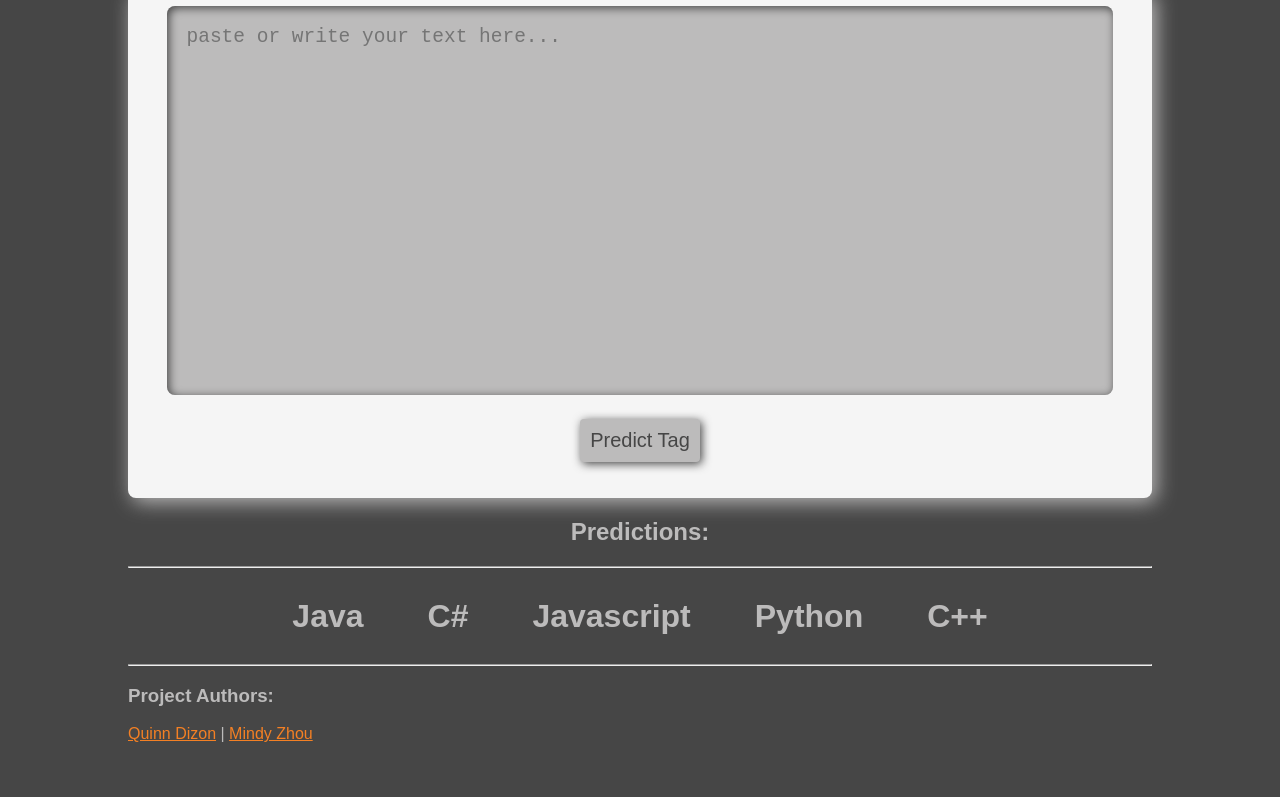
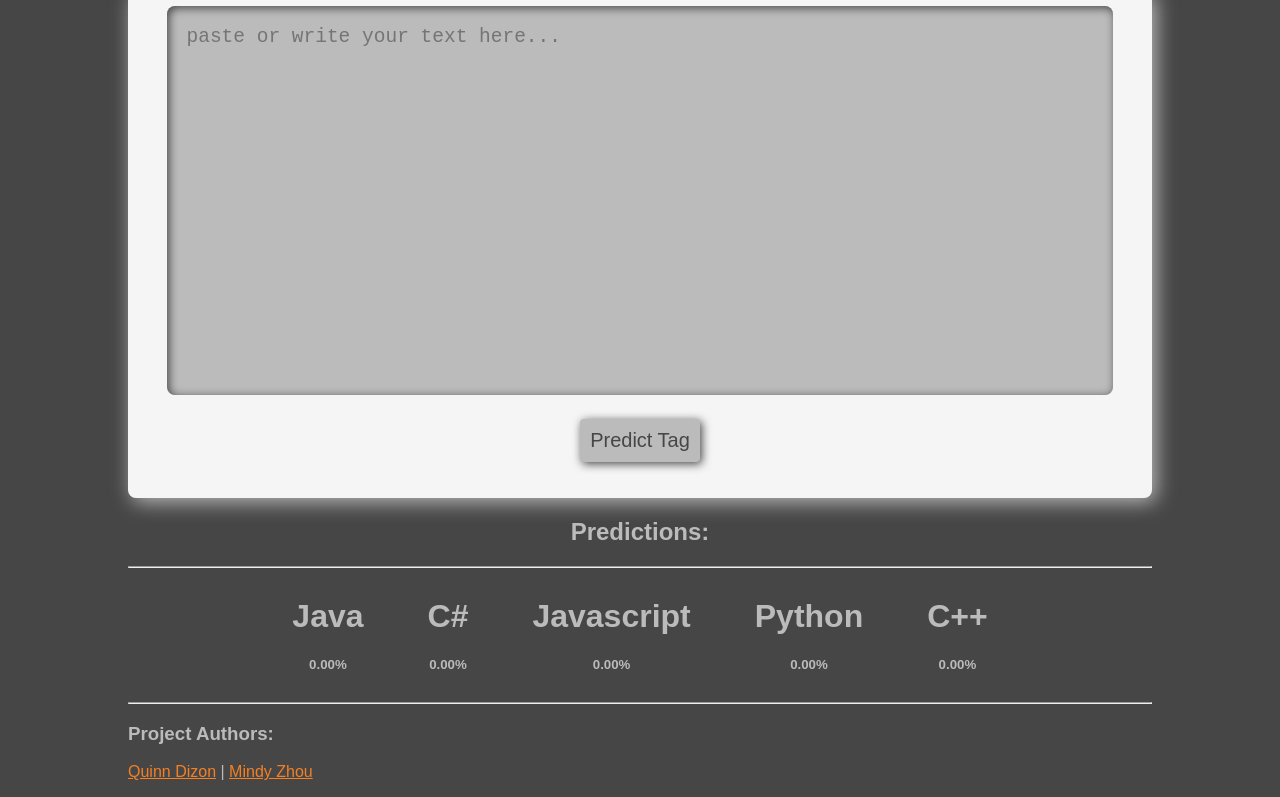
Before and after one commit to QED0711/stack_overflow_frontend, a React (Create React App) app: page / in a window 1280 px wide. Shown: the part 341-1138 px from the top of the page. Before the commit the page ends 1100 px from the top, so only its background shows below. Built offline with nearby package versions, Linux system fonts and the light colour scheme; no server answers.

Commit message:
added percent probabilities

```diff
--- a/src/App.js
+++ b/src/App.js
@@ -10,13 +10,13 @@ import Footer from './components/Footer';
 
 const App = () => {
   const [prediction, setPrediction] = useState("")
-
+  const [proba, setProba] = useState([])
   return (
 
     <div className="App">
       <Header />
-      <UserForm setPrediction={setPrediction} />
-      <Predictions prediction={prediction}/>
+      <UserForm setPrediction={setPrediction} setProba={setProba} />
+      <Predictions prediction={prediction} proba={proba} />
       <Footer />
     </div>
   );
--- a/src/components/Predictions.js
+++ b/src/components/Predictions.js
@@ -1,17 +1,41 @@
 import React from 'react'
 
-const Predictions = ({ prediction }) => {
+import nestedToObject from '../js/nestedToObject';
+
+const Predictions = ({ prediction, proba }) => {
+
+    const percentages = nestedToObject(proba)
 
     return (
         <div>
             <h2 className="section-header">Predictions:</h2>
             <hr/>
             <div>
-                <div className={`tag prediction-${prediction === 'java'}`}><h1>Java</h1></div>
-                <div className={`tag prediction-${prediction === 'c#'}`}><h1>C#</h1></div>
-                <div className={`tag prediction-${prediction === 'javascript'}`}><h1>Javascript</h1></div>
-                <div className={`tag prediction-${prediction === 'python'}`}><h1>Python</h1></div>
-                <div className={`tag prediction-${prediction === 'c++'}`}><h1>C++</h1></div>
+                <div className={`tag prediction-${prediction === 'java'}`}>
+                    <h1>Java</h1>
+                    <h5>{percentages['java']}</h5>
+                </div>
+
+                <div className={`tag prediction-${prediction === 'c#'}`}>
+                    <h1>C#</h1>
+                    <h5>{percentages['c#']}</h5>
+                </div>
+
+                <div className={`tag prediction-${prediction === 'javascript'}`}>
+                    <h1>Javascript</h1>
+                    <h5>{percentages['javascript']}</h5>
+                </div>
+
+                <div className={`tag prediction-${prediction === 'python'}`}>
+                    <h1>Python</h1>
+                    <h5>{percentages['python']}</h5>
+                </div>
+
+                <div className={`tag prediction-${prediction === 'c++'}`}>
+                    <h1>C++</h1>
+                    <h5>{percentages['c++']}</h5>
+                </div>
+
             </div>
         </div>
         )
--- a/src/components/UserForm.js
+++ b/src/components/UserForm.js
@@ -2,13 +2,16 @@ import React from 'react'
 
 import { request } from '../js/request'
 
-const UserForm = ({ setPrediction }) => {
+const UserForm = ({ setPrediction, setProba }) => {
 
     const handleSubmit = (e) => {
         e.preventDefault()
+
         const text = document.getElementById("user-form-text").value
         setPrediction("")
-        request(text, setPrediction)
+        setProba([])
+
+        request(text, setPrediction, setProba)
     }
 
     return (
--- /dev/null
+++ b/src/js/nestedToObject.js
@@ -0,0 +1,22 @@
+
+const nestedToObject = (arr) => {
+    // default state for each prediction percent
+    let obj = {
+        "java": "0.00%",
+        "python": "0.00%",
+        "javascript": "0.00%",
+        "c++": "0.00%",
+        "c#": "0.00%",
+    }
+    for(let item of arr){
+        obj[item[0]] = toPercent(item[1])
+    }
+
+    return obj
+}
+
+const toPercent = (n) => {
+    return n ? (n * 100.).toFixed(2) + "%" : 0;
+}
+
+export default nestedToObject
--- a/src/js/request.js
+++ b/src/js/request.js
@@ -1,11 +1,12 @@
 
 import $ from 'jquery'
 
-const request = (text, setPrediction) => {
+const request = (text, setPrediction, setProba) => {
     const settings = {
         "async": true,
         "crossDomain": true,
         "url": "https://radiant-tor-56636.herokuapp.com/",
+        // "url": "http://127.0.0.1:5000",
         "method": "POST",
         "headers": {
             "Content-Type": "application/json",
@@ -16,7 +17,9 @@ const request = (text, setPrediction) => {
     }
 
     $.ajax(settings).done(function (response) {
+        console.log(response)
         setPrediction(`${response.prediction}`);
+        setProba(response.proba)
     });
 }
 
```
